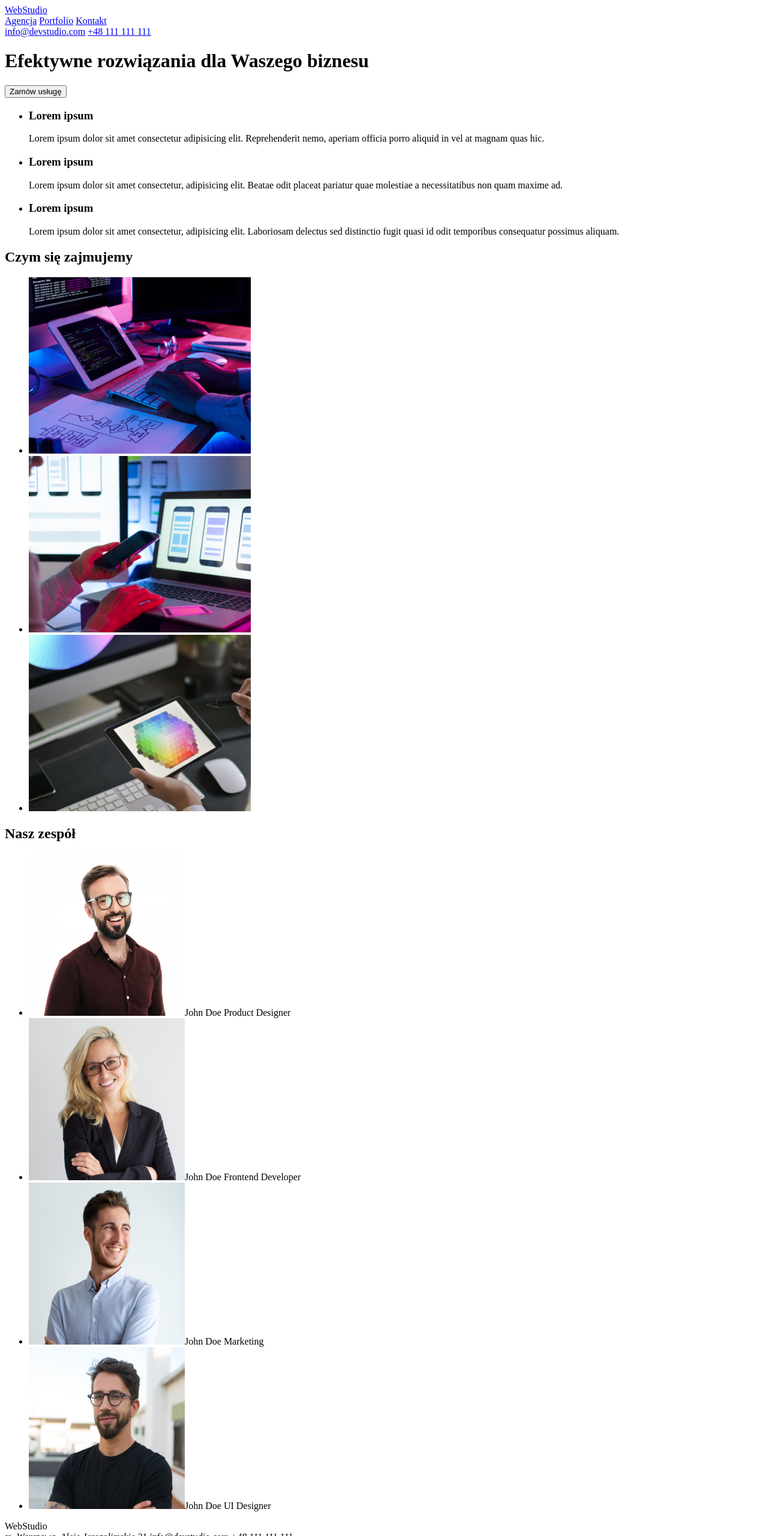
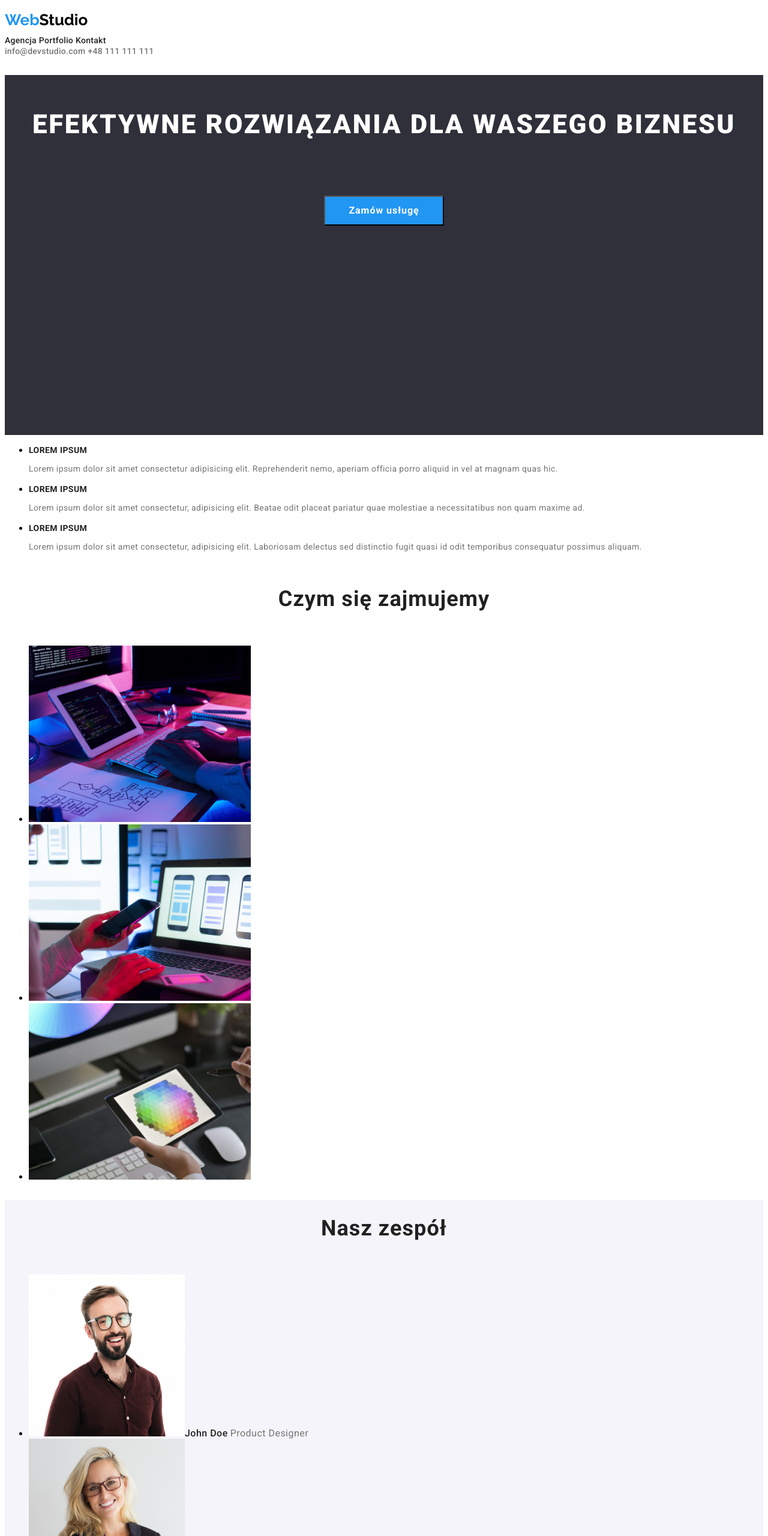
Before and after one commit to AnxiousUnicorn/goit-markup-hw-02, a plain HTML site: page index.html in a window 1280 px wide. Shown: the top 2560 px of the page at 60% size. Drawn offline with Linux system fonts and the light colour scheme.

Commit message:
Added CSS styles to index.html

```diff
--- a/index.html
+++ b/index.html
@@ -3,46 +3,63 @@
   <head>
     <meta charset="UTF-8" />
     <meta name="viewport" content="width=device-width, initial-scale=1.0" />
+    <link rel="stylesheet" href="./styles.css" />
+    <link
+      href="https://fonts.googleapis.com/css2?family=Raleway:wght@700&family=Roboto:wght@400;500;700;900&display=swap"
+      rel="stylesheet"
+    />
     <title>Studio</title>
   </head>
   <body>
-    <header>
-      <a href="/">WebStudio</a>
+    <header class="navbar">
+      <a class="name" href="/"
+        ><span class="name-first">Web</span
+        ><span class="name-second">Studio</span></a
+      >
       <nav>
-        <a href="./agencja">Agencja</a>
-        <a href="portfolio.html">Portfolio</a>
-        <a href="/kontakt">Kontakt</a>
+        <a class="navigation" href="./agencja">Agencja</a>
+        <a class="navigation" href="portfolio.html">Portfolio</a>
+        <a class="navigation" href="/kontakt">Kontakt</a>
       </nav>
-      <a href="mailto:info@devstudio.com">info@devstudio.com</a>
-      <a href="tel:+48111111111">+48 111 111 111</a>
-      <h1>Efektywne rozwiązania dla Waszego biznesu</h1>
-      <button type="button">Zamów usługę</button>
+      <a class="contact" href="mailto:info@devstudio.com">info@devstudio.com</a>
+      <a class="contact" href="tel:+48111111111">+48 111 111 111</a>
     </header>
     <main>
-      <section>
+      <section class="header">
+        <h1 class="header-text">Efektywne rozwiązania dla Waszego biznesu</h1>
+        <button class="header-button" type="button">Zamów usługę</button>
+      </section>
+      <section class="solutions">
+        <section class="solutions-list">
           <ul>
             <li>
-            <h3>Lorem ipsum</h3>
-            Lorem ipsum dolor sit amet consectetur adipisicing elit.
-            Reprehenderit nemo, aperiam officia porro aliquid in vel at magnam
-            quas hic.
+              <h3 class="solutions-title">Lorem ipsum</h3>
+              <span class="solutions-item"
+                >Lorem ipsum dolor sit amet consectetur adipisicing elit.
+                Reprehenderit nemo, aperiam officia porro aliquid in vel at
+                magnam quas hic.</span
+              >
             </li>
             <li>
-            <h3>Lorem ipsum</h3>
-            Lorem ipsum dolor sit amet consectetur, adipisicing elit. Beatae
-            odit placeat pariatur quae molestiae a necessitatibus non quam
-            maxime ad.
+              <h3 class="solutions-title">Lorem ipsum</h3>
+              <span class="solutions-item"
+                >Lorem ipsum dolor sit amet consectetur, adipisicing elit.
+                Beatae odit placeat pariatur quae molestiae a necessitatibus non
+                quam maxime ad.</span
+              >
             </li>
             <li>
-            <h3>Lorem ipsum</h3>
-            Lorem ipsum dolor sit amet consectetur, adipisicing elit. Laboriosam
-            delectus sed distinctio fugit quasi id odit temporibus consequatur
-            possimus aliquam.
+              <h3 class="solutions-title">Lorem ipsum</h3>
+              <span class="solutions-item"
+                >Lorem ipsum dolor sit amet consectetur, adipisicing elit.
+                Laboriosam delectus sed distinctio fugit quasi id odit
+                temporibus consequatur possimus aliquam.</span
+              >
             </li>
           </ul>
         </section>
-      <section>
-        <h2>Czym się zajmujemy</h2>
+        <section class="whatwedo">
+          <h2 class="whatwedo-title">Czym się zajmujemy</h2>
           <ul>
             <li>
               <img
@@ -70,8 +87,9 @@
             </li>
           </ul>
         </section>
-      <section>
-        <h2>Nasz zespół</h2>
+      </section>
+      <section class="team">
+        <h2 class="team-title">Nasz zespół</h2>
         <ul>
           <li>
             <img
@@ -79,7 +97,8 @@
               alt="Pracownik John Doe"
               width="260"
               height="270"
-            />John Doe Product Designer
+            /><span class="team-name">John Doe</span>
+            <span class="team-position">Product Designer</span>
           </li>
           <li>
             <img
@@ -87,7 +106,8 @@
               alt="Pracowniczka John Doe"
               width="260"
               height="270"
-            />John Doe Frontend Developer
+            /><span class="team-name">John Doe</span>
+            <span class="team-position">Frontend Developer</span>
           </li>
           <li>
             <img
@@ -95,7 +115,8 @@
               alt="Pracownik John Doe"
               width="260"
               height="270"
-            />John Doe Marketing
+            /><span class="team-name">John Doe</span>
+            <span class="team-position">Marketing</span>
           </li>
           <li>
             <img
@@ -103,15 +124,18 @@
               alt="Pracownik John Doe"
               width="260"
               height="270"
-            />John Doe UI Designer
+            /><span class="team-name">John Doe</span>
+            <span class="team-position">UI Designer</span>
           </li>
         </ul>
       </section>
     </main>
-    <footer>
-      WebStudio
+    <footer class="footer">
+      <span class="footer-name-first">Web</span
+      ><span class="footer-name-second">Studio</span>
       <address>
-        m. Warszawa, Aleje Jerozolimskie 21 info@devstudio.com +48 111 111 111
+        <span class="footer-address">m. Warszawa, Aleje Jerozolimskie 21</span>
+        <span class="footer-contact">info@devstudio.com +48 111 111 111</span>
       </address>
     </footer>
   </body>
--- a/styles.css
+++ b/styles.css
@@ -0,0 +1,198 @@
+.navbar {
+  background-color: white;
+  height: 80px;
+}
+
+.name {
+  font-family: "Raleway";
+  font-style: normal;
+  font-weight: 700;
+  font-size: 26px;
+  line-height: 1.938;
+  text-decoration: none;
+}
+
+.name-first {
+  color: #2196f3;
+}
+.name-second {
+  color: black;
+}
+
+.navigation {
+  color: #212121;
+  font-family: "Roboto";
+  font-style: normal;
+  font-weight: 500;
+  font-size: 14px;
+  line-height: 1;
+  letter-spacing: 0.02em;
+  text-decoration: none;
+}
+
+.navigation:hover {
+  color: #2196f3;
+  cursor: pointer;
+}
+
+.contact {
+  color: #757575;
+  font-family: "Roboto";
+  font-style: normal;
+  font-weight: 500;
+  font-size: 14px;
+  line-height: 1;
+  letter-spacing: 0.02em;
+  text-decoration: none;
+}
+
+.contact:hover {
+  color: #2196f3;
+  cursor: pointer;
+}
+
+.header {
+  background-color: #2f303a;
+  text-align: center;
+  color: white;
+  height: 600px;
+}
+
+.header-text {
+  font-family: "Roboto";
+  font-style: normal;
+  font-weight: 900;
+  font-size: 44px;
+  line-height: 3.75;
+  text-align: center;
+  letter-spacing: 0.06em;
+  text-transform: uppercase;
+}
+
+.header-button {
+  background-color: #2196f3;
+  height: 50px;
+  width: 200px;
+  color: white;
+  font-family: "Roboto";
+  font-style: normal;
+  font-weight: 700;
+  font-size: 16px;
+  line-height: 1.875;
+  letter-spacing: 0.06em;
+}
+
+.solutions {
+  background-color: white;
+}
+
+.solutions-title {
+  font-family: "Roboto";
+  font-style: normal;
+  font-weight: 700;
+  font-size: 14px;
+  line-height: 1;
+  letter-spacing: 0.03em;
+  text-transform: uppercase;
+  color: #212121;
+}
+
+.solutions-item {
+  font-family: "Roboto";
+  font-style: normal;
+  font-weight: 400;
+  font-size: 14px;
+  line-height: 1.5;
+  letter-spacing: 0.03em;
+  color: #757575;
+}
+
+.whatwedo-title {
+  font-family: "Roboto";
+  font-style: normal;
+  font-weight: 700;
+  font-size: 36px;
+  line-height: 2.625;
+  text-align: center;
+  letter-spacing: 0.03em;
+  color: #212121;
+}
+
+.team {
+  background-color: #f5f4fa;
+}
+
+.team-title {
+  font-family: "Roboto";
+  font-style: normal;
+  font-weight: 700;
+  font-size: 36px;
+  line-height: 2.625;
+  text-align: center;
+  letter-spacing: 0.03em;
+  color: #212121;
+}
+
+.team-name {
+  font-family: "Roboto";
+  font-style: normal;
+  font-weight: 500;
+  font-size: 16px;
+  line-height: 1.188;
+  text-align: center;
+  letter-spacing: 0.03em;
+  color: #212121;
+}
+
+.team-position {
+  font-family: "Roboto";
+  font-style: normal;
+  font-weight: 400;
+  font-size: 16px;
+  line-height: 1.188;
+  text-align: center;
+  letter-spacing: 0.03em;
+  color: #757575;
+}
+
+.footer {
+  background-color: #2f303a;
+  height: 252px;
+}
+
+.footer-name {
+  font-family: "Raleway";
+  font-style: normal;
+  font-weight: 700;
+  font-size: 26px;
+  line-height: 1.938;
+  text-decoration: none;
+}
+
+.footer-name-first {
+  color: #2196f3;
+}
+
+.footer-name-second {
+  color: white;
+}
+
+.footer-address {
+  font-family: "Roboto";
+  font-style: normal;
+  font-weight: 400;
+  font-size: 14px;
+  line-height: 1.5;
+  letter-spacing: 0.03em;
+  color: white;
+}
+
+.footer-contact {
+  font-family: "Roboto";
+  font-style: normal;
+  font-weight: 400;
+  font-size: 14px;
+  line-height: 1.5;
+  letter-spacing: 0.03em;
+  color: rgba(255, 255, 255, 0.6);
+}
```
Also changed, not shown: portfolio.html (+20 -10 lines). Lines whose indentation alone changed are shown as unchanged.
